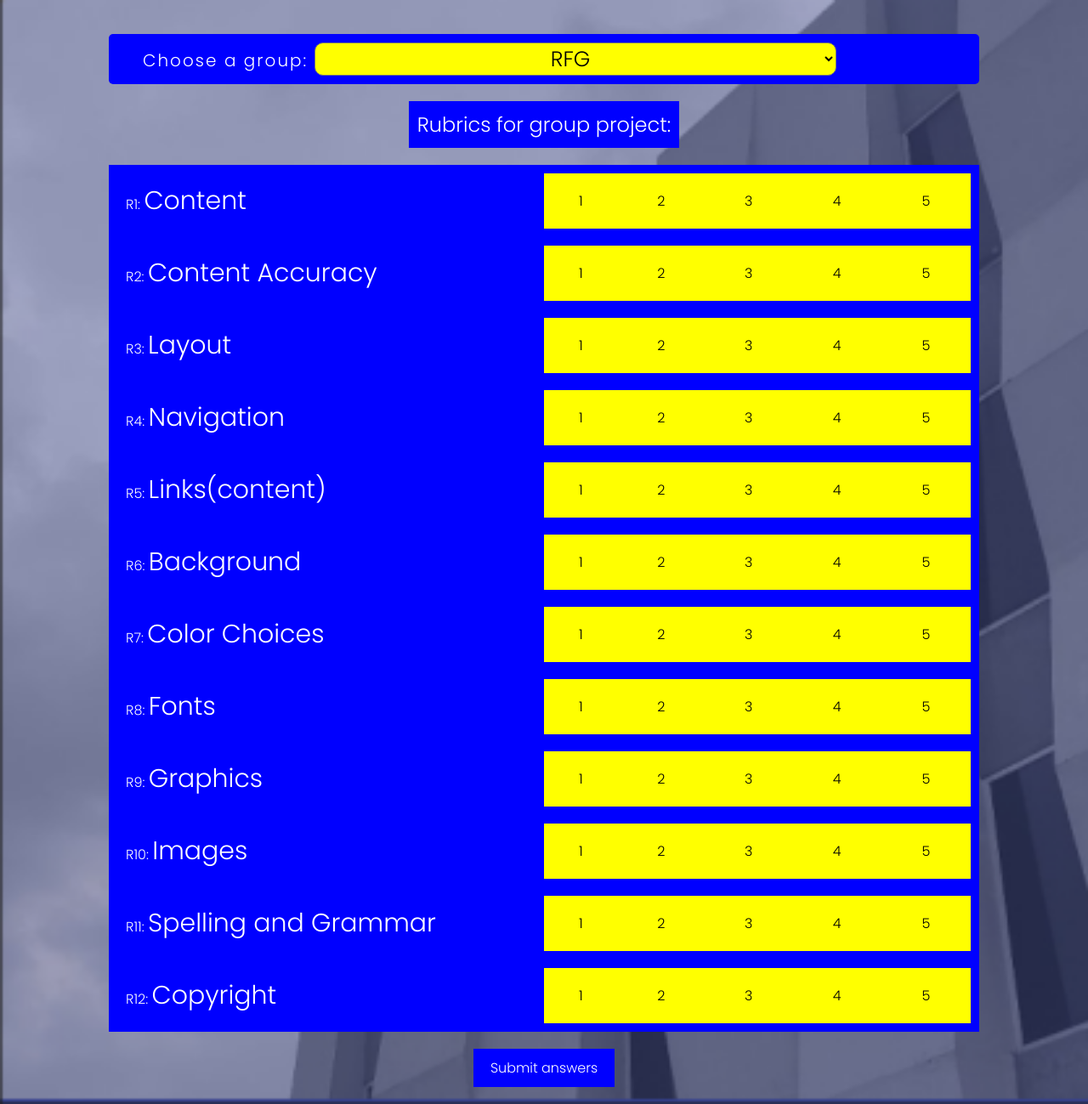
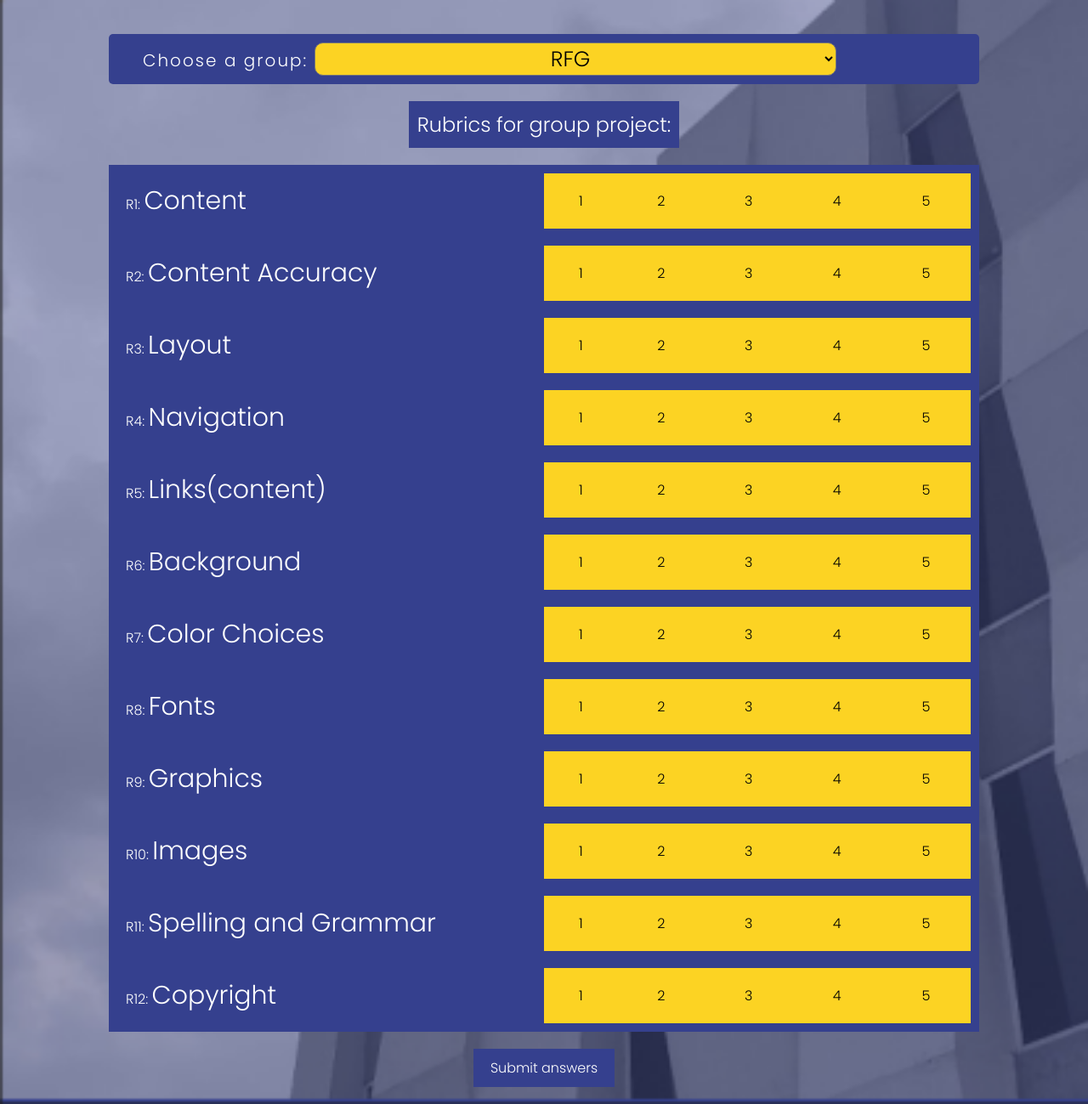
Before and after one commit to cceonniekmart/activity5, a PHP site: page /user.php in a window 1280 px wide. Shown: the whole page at 85% size. Run offline with PHP 8.4, Linux system fonts and the light colour scheme; the visitor is signed in with stand-in values (Sample User, id 1).

Commit message:
Update user.css

```diff
--- a/user.css
+++ b/user.css
@@ -26,7 +26,7 @@ form {
     width: 100%;
 }
 div.group {
-    background-color: blue;
+    background-color: #35408E;
     border-radius: 5px;
     width: 80%;
     padding: 10px 0;
@@ -42,7 +42,7 @@ div.group label{
 }
 
 div.group select{
-    background-color: yellow;
+    background-color: #FCD323;
     font-size: 25px;
     width: 60%;
     margin-right: 2em;
@@ -52,7 +52,7 @@ div.group select{
 }
 
 h2 {
-    background-color: blue;
+    background-color:  #35408E;
     padding: 10px;
     text-align: right;
     color: white;
@@ -79,7 +79,7 @@ h2 {
 .question {
     display: table;
     width: 100%;
-    background-color: blue;
+    background-color:  #35408E;
     padding: 10px;
   }
 
@@ -97,7 +97,7 @@ h2 {
 
   .question label {
     text-align: center;
-    background-color: yellow;
+    background-color: #FCD323    ;
     border-left: none;
     cursor: pointer;
   }
@@ -108,17 +108,17 @@ h2 {
   }
 
   .question label:hover {
-    background-color:  blue;
+    background-color:   #35408E;
     color: white;
   }
 
   .question input[type="radio"]:checked + label {
-    background-color: blue;
+    background-color:  #35408E;
     color: white;
   }
 
 button[type="submit"] {
-    background-color: blue;
+    background-color:  #35408E;
     border: none;
     color: white;
     padding: 10px 20px;
```
